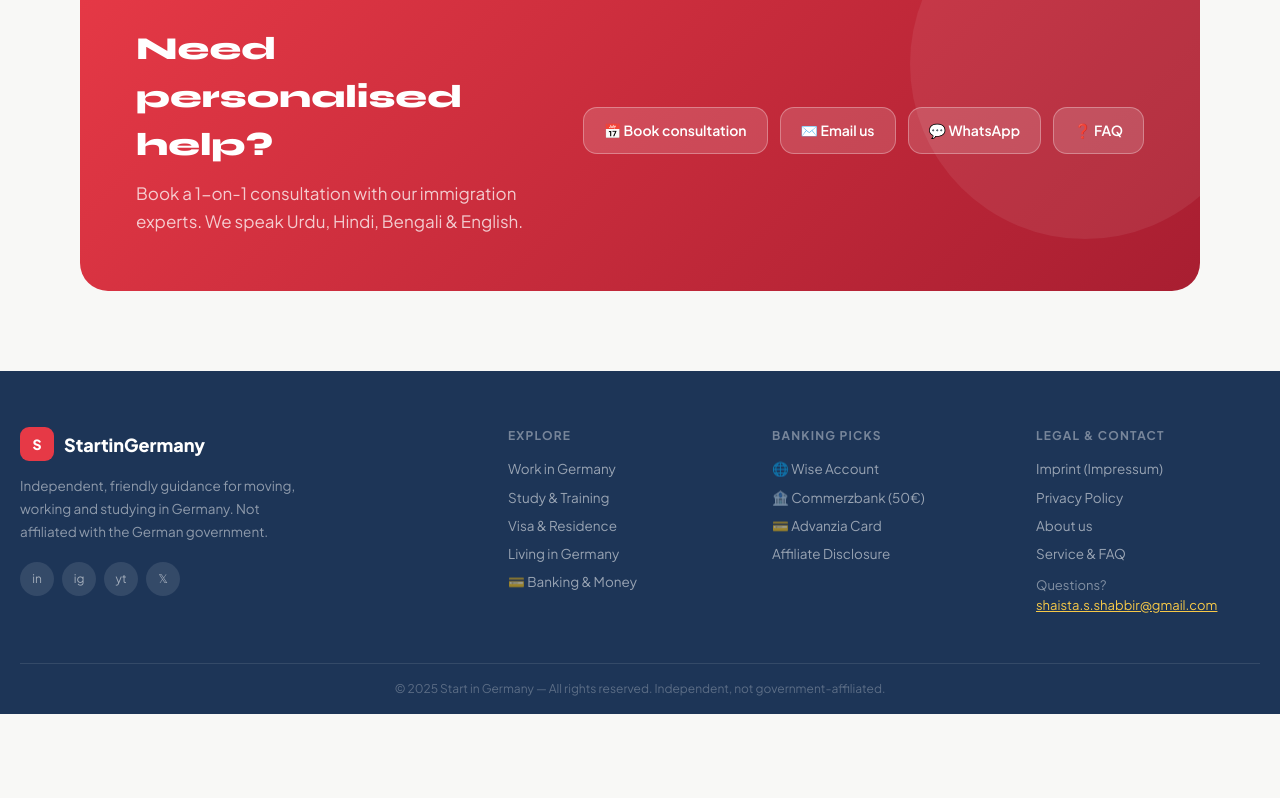
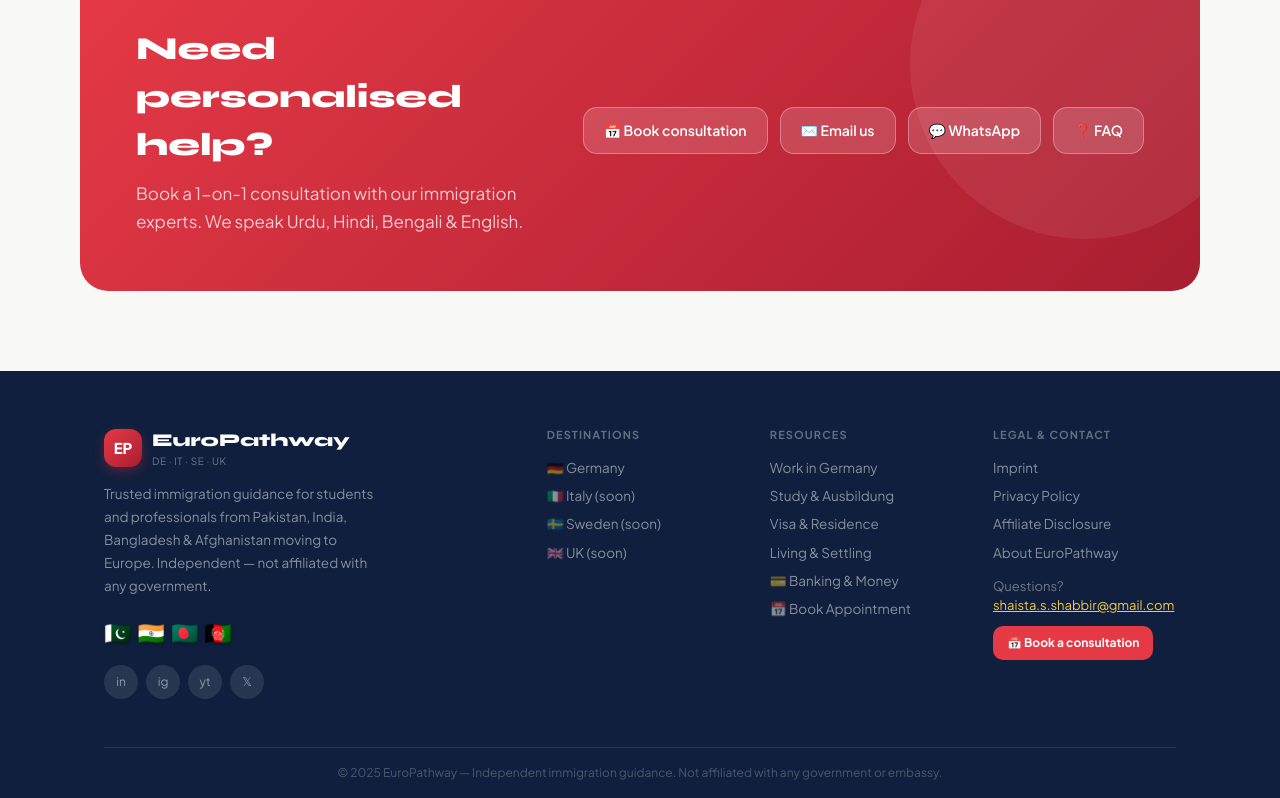
Before and after one commit to ShaistaShabbir-prog/start-in-germany-full, a Next.js app: page / in a window 1280 px wide. Shown: the part 4925-5723 px from the top of the page. Before the commit the page ends 5639 px from the top, so only its background shows below. Built offline with nearby package versions, Linux system fonts and the light colour scheme.

Commit message:
feat: EuroPathway rebrand - HD images, South Asian focus, 4 countries

```diff
--- a/components/Footer.tsx
+++ b/components/Footer.tsx
@@ -1,82 +1,84 @@
 import Link from "next/link";
 
 export default function Footer() {
+  const D = '"Syne",ui-sans-serif,system-ui,sans-serif';
   return (
-    <footer style={{background:"#1D3557",marginTop:"0",color:"#fff"}}>
-      <div className="container-narrow" style={{padding:"56px 1.25rem 0"}}>
-        <div style={{display:"grid",gridTemplateColumns:"2fr 1fr 1fr 1fr",gap:"40px",paddingBottom:"48px",borderBottom:"1px solid rgba(255,255,255,0.1)"}}>
+    <footer style={{ background: "#0f1f3d", color: "#fff" }}>
+      <div className="wrap" style={{ padding: "56px 1.5rem 0" }}>
+        <div style={{ display: "grid", gridTemplateColumns: "2.2fr 1fr 1fr 1fr", gap: "40px", paddingBottom: "48px", borderBottom: "1px solid rgba(255,255,255,.1)" }}>
 
           {/* Brand */}
           <div>
-            <div style={{display:"flex",alignItems:"center",gap:"10px",fontFamily:"var(--font-display)",fontWeight:800,fontSize:"18px",marginBottom:"14px"}}>
-              <div style={{width:"34px",height:"34px",borderRadius:"9px",background:"#E63946",display:"flex",alignItems:"center",justifyContent:"center",fontSize:"14px",fontWeight:900,color:"#fff"}}>S</div>
-              <span>StartinGermany</span>
+            <div style={{ display: "flex", alignItems: "center", gap: "10px", marginBottom: "14px" }}>
+              <div style={{ width: "38px", height: "38px", borderRadius: "12px", background: "linear-gradient(135deg,#E63946,#a81e31)", display: "flex", alignItems: "center", justifyContent: "center", color: "#fff", fontSize: "15px", fontWeight: 900, boxShadow: "0 4px 12px rgba(230,57,70,.3)" }}>EP</div>
+              <div>
+                <div style={{ fontFamily: D, fontWeight: 800, fontSize: "18px" }}>EuroPathway</div>
+                <div style={{ fontSize: "10px", color: "rgba(255,255,255,.4)", letterSpacing: "0.05em" }}>DE · IT · SE · UK</div>
+              </div>
             </div>
-            <p style={{fontSize:"13.5px",color:"rgba(255,255,255,0.5)",lineHeight:1.7,maxWidth:"280px",marginBottom:"18px"}}>
-              Independent, friendly guidance for moving, working and studying in Germany. Not affiliated with the German government.
+            <p style={{ fontSize: "13.5px", color: "rgba(255,255,255,.5)", lineHeight: 1.7, maxWidth: "280px", marginBottom: "18px" }}>
+              Trusted immigration guidance for students and professionals from Pakistan, India, Bangladesh &amp; Afghanistan moving to Europe. Independent — not affiliated with any government.
             </p>
-            <div style={{display:"flex",gap:"8px"}}>
-              {["in","ig","yt","𝕏"].map(s => (
-                <div key={s} style={{
-                  width:"34px",height:"34px",borderRadius:"50%",background:"rgba(255,255,255,0.1)",
-                  display:"flex",alignItems:"center",justifyContent:"center",
-                  fontSize:"12px",color:"rgba(255,255,255,0.55)",cursor:"pointer",transition:"all 0.2s"
-                }}>{s}</div>
+            <div style={{ display: "flex", gap: "6px", marginBottom: "16px" }}>
+              {["🇵🇰", "🇮🇳", "🇧🇩", "🇦🇫"].map(f => (
+                <span key={f} style={{ fontSize: "22px", filter: "drop-shadow(0 1px 2px rgba(0,0,0,.3))" }}>{f}</span>
+              ))}
+            </div>
+            <div style={{ display: "flex", gap: "8px" }}>
+              {["in", "ig", "yt", "𝕏"].map(s => (
+                <div key={s} style={{ width: "34px", height: "34px", borderRadius: "50%", background: "rgba(255,255,255,.1)", display: "flex", alignItems: "center", justifyContent: "center", fontSize: "12px", color: "rgba(255,255,255,.5)", cursor: "pointer" }}>{s}</div>
               ))}
             </div>
           </div>
 
-          {/* Explore */}
+          {/* Destinations */}
           <div>
-            <div style={{fontSize:"12px",fontWeight:700,textTransform:"uppercase",letterSpacing:"0.1em",color:"rgba(255,255,255,0.4)",marginBottom:"14px"}}>Explore</div>
+            <div style={{ fontSize: "11px", fontWeight: 700, textTransform: "uppercase", letterSpacing: "0.1em", color: "rgba(255,255,255,.35)", marginBottom: "14px" }}>Destinations</div>
             {[
-              {href:"/work",label:"Work in Germany"},
-              {href:"/study",label:"Study & Training"},
-              {href:"/visa",label:"Visa & Residence"},
-              {href:"/living",label:"Living in Germany"},
-              {href:"/finances",label:"💳 Banking & Money"},
-            ].map(l => (
-              <Link key={l.href} href={l.href} style={{display:"block",fontSize:"13.5px",color:"rgba(255,255,255,0.55)",textDecoration:"none",marginBottom:"8px",transition:"color 0.15s"}}>{l.label}</Link>
-            ))}
+              { href: "/visa", label: "🇩🇪 Germany" },
+              { href: "/", label: "🇮🇹 Italy (soon)" },
+              { href: "/", label: "🇸🇪 Sweden (soon)" },
+              { href: "/", label: "🇬🇧 UK (soon)" },
+            ].map(l => <Link key={l.label} href={l.href} className="flink">{l.label}</Link>)}
           </div>
 
-          {/* Banking */}
+          {/* Resources */}
           <div>
-            <div style={{fontSize:"12px",fontWeight:700,textTransform:"uppercase",letterSpacing:"0.1em",color:"rgba(255,255,255,0.4)",marginBottom:"14px"}}>Banking Picks</div>
+            <div style={{ fontSize: "11px", fontWeight: 700, textTransform: "uppercase", letterSpacing: "0.1em", color: "rgba(255,255,255,.35)", marginBottom: "14px" }}>Resources</div>
             {[
-              {href:"https://wise.com/invite/in/shaistak5",label:"🌐 Wise Account",ext:true},
-              {href:"https://www.commerzbank.de/girokonto-antrag?path=/pk/de/Abschluss/GD51_Girokonto_DD_MCD_TGK_50Start_KwK&x-werbecode=PNGHRA",label:"🏦 Commerzbank (50€)",ext:true},
-              {href:"https://refer.gebuhrenfrei.com/shaistas-45",label:"💳 Advanzia Card",ext:true},
-              {href:"/affiliate-disclosure",label:"Affiliate Disclosure",ext:false},
-            ].map(l => (
-              <Link key={l.label} href={l.href} target={l.ext?"_blank":undefined} rel={l.ext?"noopener noreferrer":undefined}
-                style={{display:"block",fontSize:"13.5px",color:"rgba(255,255,255,0.55)",textDecoration:"none",marginBottom:"8px"}}>{l.label}</Link>
-            ))}
+              { href: "/work", label: "Work in Germany" },
+              { href: "/study", label: "Study & Ausbildung" },
+              { href: "/visa", label: "Visa & Residence" },
+              { href: "/living", label: "Living & Settling" },
+              { href: "/finances", label: "💳 Banking & Money" },
+              { href: "/service", label: "📅 Book Appointment" },
+            ].map(l => <Link key={l.href} href={l.href} className="flink">{l.label}</Link>)}
           </div>
 
-          {/* Legal */}
+          {/* Legal & Contact */}
           <div>
-            <div style={{fontSize:"12px",fontWeight:700,textTransform:"uppercase",letterSpacing:"0.1em",color:"rgba(255,255,255,0.4)",marginBottom:"14px"}}>Legal & Contact</div>
+            <div style={{ fontSize: "11px", fontWeight: 700, textTransform: "uppercase", letterSpacing: "0.1em", color: "rgba(255,255,255,.35)", marginBottom: "14px" }}>Legal & Contact</div>
             {[
-              {href:"/imprint",label:"Imprint (Impressum)"},
-              {href:"/privacy",label:"Privacy Policy"},
-              {href:"/about",label:"About us"},
-              {href:"/service",label:"Service & FAQ"},
-            ].map(l => (
-              <Link key={l.href} href={l.href} style={{display:"block",fontSize:"13.5px",color:"rgba(255,255,255,0.55)",textDecoration:"none",marginBottom:"8px"}}>{l.label}</Link>
-            ))}
-            <div style={{marginTop:"12px",fontSize:"13px",color:"rgba(255,255,255,0.45)"}}>
-              Questions?{" "}
-              <a href="mailto:shaista.s.shabbir@gmail.com" style={{color:"#F7C948",textDecoration:"underline"}}>
-                shaista.s.shabbir@gmail.com
-              </a>
+              { href: "/imprint", label: "Imprint" },
+              { href: "/privacy", label: "Privacy Policy" },
+              { href: "/affiliate-disclosure", label: "Affiliate Disclosure" },
+              { href: "/about", label: "About EuroPathway" },
+            ].map(l => <Link key={l.href} href={l.href} className="flink">{l.label}</Link>)}
+            <div style={{ marginTop: "14px", fontSize: "13px", color: "rgba(255,255,255,.4)" }}>
+              Questions?<br />
+              <a href="mailto:shaista.s.shabbir@gmail.com" style={{ color: "#f5c842", textDecoration: "underline" }}>shaista.s.shabbir@gmail.com</a>
+            </div>
+            <div style={{ marginTop: "10px" }}>
+              <Link href="/service" style={{ display: "inline-flex", alignItems: "center", gap: "6px", background: "#E63946", color: "#fff", textDecoration: "none", fontSize: "12px", fontWeight: 700, padding: "8px 14px", borderRadius: "10px" }}>
+                📅 Book a consultation
+              </Link>
             </div>
           </div>
         </div>
       </div>
 
-      <div style={{padding:"16px 0",textAlign:"center",fontSize:"12px",color:"rgba(255,255,255,0.28)"}}>
-        © {new Date().getFullYear()} Start in Germany — All rights reserved. Independent, not government-affiliated.
+      <div style={{ padding: "16px 0", textAlign: "center", fontSize: "12px", color: "rgba(255,255,255,.25)" }}>
+        © {new Date().getFullYear()} EuroPathway — Independent immigration guidance. Not affiliated with any government or embassy.
       </div>
     </footer>
   );
```
